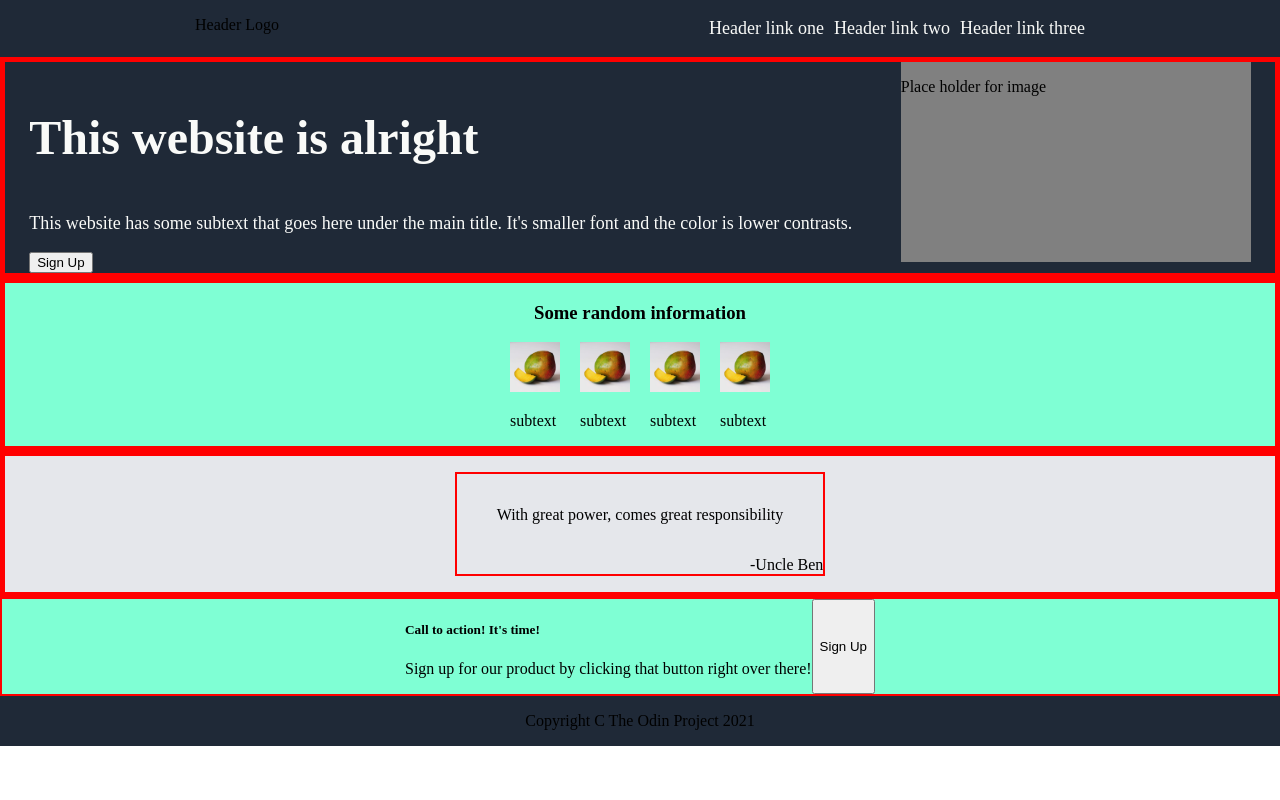
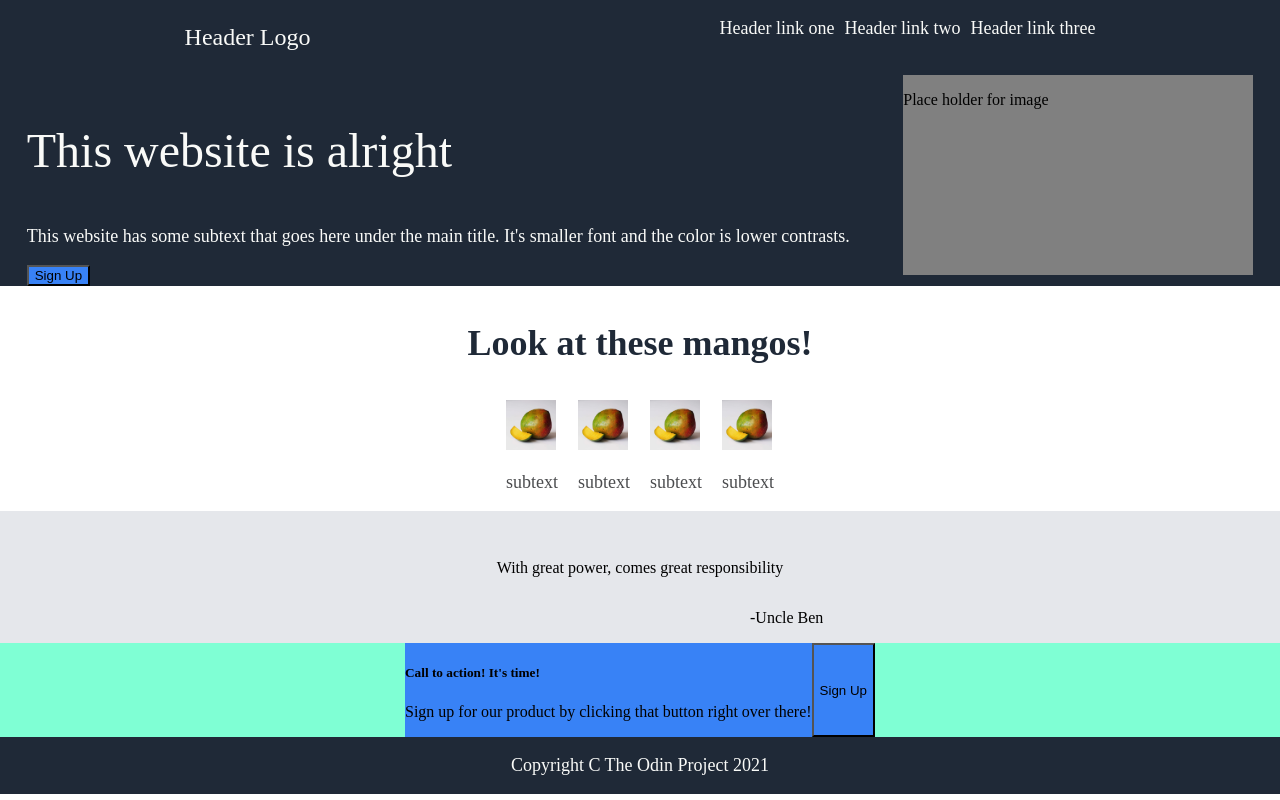
Before and after one commit to cliffmieser/Landing_page, a plain HTML site: page index.html in a window 1280 px wide. Drawn offline with Linux system fonts and the light colour scheme.

Commit message:
styles.css changes

```diff
--- a/index.html
+++ b/index.html
@@ -34,7 +34,7 @@
     </section>
 
     <section class = "section two">
-        <h3>Some random information</h3>
+        <p class="info-header">Look at these mangos!</p>
         <div class="illustration-container">
             <div>
                 <img src="mango.png.jpg">
--- a/styles/styles.css
+++ b/styles/styles.css
@@ -8,13 +8,16 @@ body{
 
 section {
     background-color:aquamarine;
-    border: 5px solid red;
+    /* border: 5px solid red; */
 }
 
 .header, .footer{
     background-color: #1F2937;
 }
 
+button{
+    background-color: #3882F6;
+}
 
 /* Header */
 .header{
@@ -24,6 +27,11 @@ section {
 
 .header .topnav{
     overflow: hidden;
+}
+
+.header p:first-of-type{
+    font-size: 24px;
+    color: #F9FAF8;
 }
 
 .header ul{
@@ -41,14 +49,15 @@ section {
     justify-content: space-around;
 }
 
-.section .hero-text p:first-of-type{
+.section .hero-text p{
     font-size: 48px;
-    font-weight:800;
+    font-weight:800px;
     color: #F9FAF8;
 }
 
 .section .hero-text p:nth-of-type(2),
-.header ul{
+.header ul,
+footer{
     font-size: 18px;
     color: #F9FAF8;
 }
@@ -60,15 +69,26 @@ section {
 }
 
 /* section 2 */
+.section.two .info-header{
+    font-size: 36px;
+    font-weight:800;
+    color:#1F2937;
+}
+
 .illustration-container{
     display: flex;
     gap: 20px;
 }
 
+.illustration-container p{
+    font-size: 18px;
+    color:#4c4d4f;
+}
 .section.two{
     display:flex;
     flex-direction: column;
     align-items: center;
+    background-color: white;
 }
 
 div img{
@@ -86,7 +106,7 @@ div img{
 }
 
 section figure{
-    border: 2px solid red;
+    /* border: 2px solid red; */
     display:flex;
     flex-flow: column wrap;
 }
@@ -100,11 +120,12 @@ figure .caption{
 .section.four{
     display:flex;
     justify-content: center;
-    border: 2px solid red;
+    /* border: 2px solid red; */
 }
 
 .cta-container{
     display: flex;
+    background-color: #3882F6;
 }
 
 /* footer */
```
